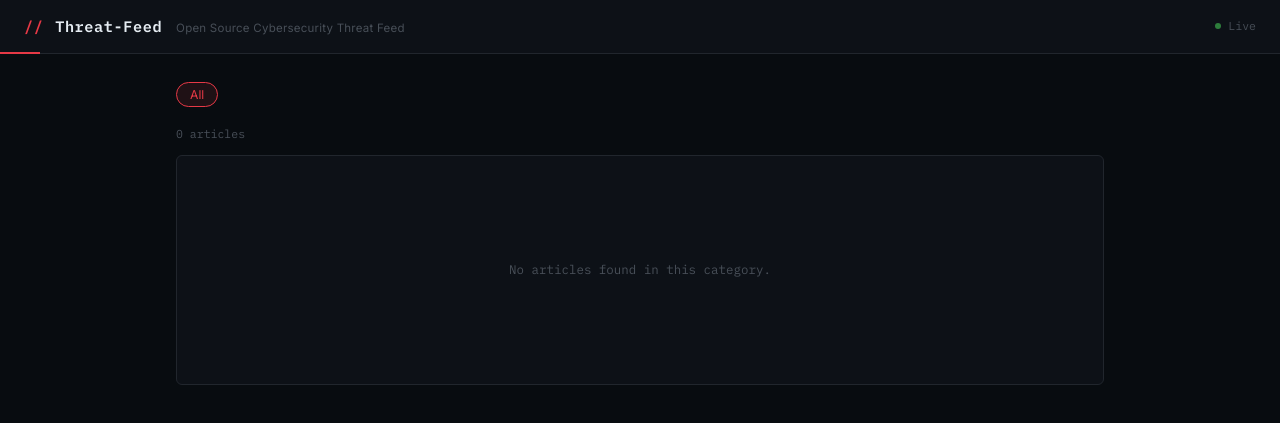
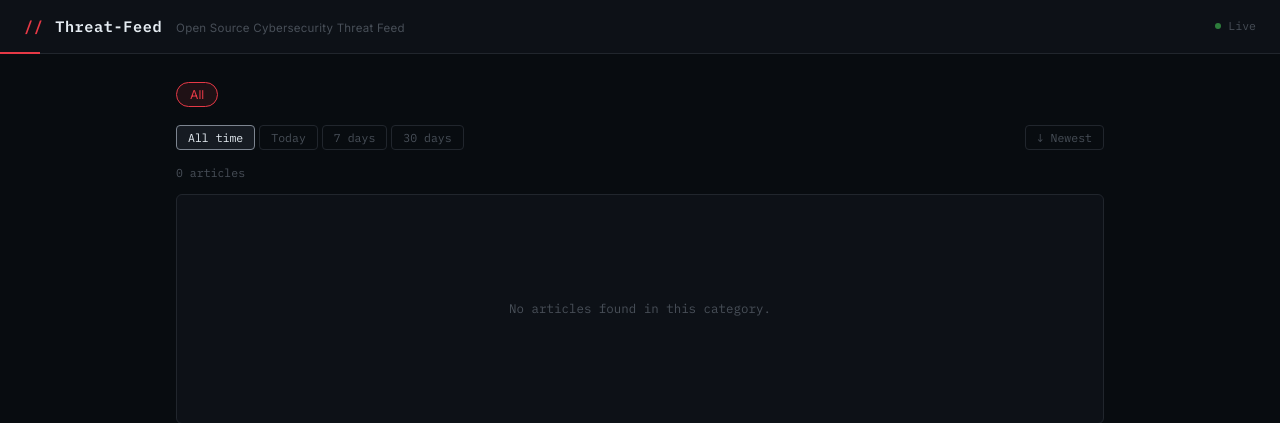
Before and after one commit to vcsk9vxw9y-debug/test-feed, a Flask app: page / in a window 1280 px wide. Shown: the top 423 px of the page. Run offline with Flask 3, Linux system fonts and the light colour scheme; data that the repository does not hold is empty.

Commit message:
v2: sort/date filter, article limit 500

```diff
--- a/app.py
+++ b/app.py
@@ -45,12 +45,12 @@ def get_articles():
     conn = get_db()
     if category and category != "All":
         rows = conn.execute(
-            "SELECT * FROM articles WHERE category = ? ORDER BY created_at DESC LIMIT 200",
+            "SELECT * FROM articles WHERE category = ? ORDER BY created_at DESC LIMIT 500",
             (category,)
         ).fetchall()
     else:
         rows = conn.execute(
-            "SELECT * FROM articles ORDER BY created_at DESC LIMIT 200"
+            "SELECT * FROM articles ORDER BY created_at DESC LIMIT 500"
         ).fetchall()
     conn.close()
     return jsonify([dict(row) for row in rows])
--- a/static/main.js
+++ b/static/main.js
@@ -5,8 +5,13 @@
 const articleList = document.getElementById("article-list");
 const filterContainer = document.querySelector(".filters");
 const articleCount = document.getElementById("article-count");
+const dateFilterContainer = document.querySelector(".date-filters");
+const sortToggle = document.getElementById("sort-toggle");
 
 let currentCategory = "All";
+let currentSort = "newest";
+let currentDateRange = "all";
+let allArticles = [];
 let articlesRequestController = null;
 let categoriesLoaded = false;
 let latestRequestId = 0;
@@ -55,6 +60,35 @@ function formatDate(dateStr, fallbackStr) {
         minute: "2-digit",
         hour12: true,
     });
+}
+
+// Sort articles by date
+function sortArticles(articles) {
+    return [...articles].sort((a, b) => {
+        const da = new Date(a.published_date || a.created_at || 0);
+        const db = new Date(b.published_date || b.created_at || 0);
+        return currentSort === "newest" ? db - da : da - db;
+    });
+}
+
+// Filter articles by date range
+function filterByDateRange(articles) {
+    if (currentDateRange === "all") return articles;
+    const cutoff = new Date();
+    if (currentDateRange === "today") cutoff.setHours(0, 0, 0, 0);
+    else if (currentDateRange === "7days") cutoff.setDate(cutoff.getDate() - 7);
+    else if (currentDateRange === "30days") cutoff.setDate(cutoff.getDate() - 30);
+    return articles.filter((a) => {
+        const d = new Date(a.published_date || a.created_at || 0);
+        return !Number.isNaN(d.getTime()) && d >= cutoff;
+    });
+}
+
+// Apply sort + date filter then render — no extra API call
+function applyAndRender() {
+    const filtered = filterByDateRange(allArticles);
+    const sorted = sortArticles(filtered);
+    renderArticles(sorted);
 }
 
 function safeHref(rawUrl) {
@@ -148,7 +182,8 @@ async function loadArticles(category = "All") {
             return;
         }
 
-        renderArticles(articles);
+        allArticles = articles;
+        applyAndRender();
     } catch (err) {
         if (err.name === "AbortError") {
             return;
@@ -209,6 +244,27 @@ if (filterContainer) {
     });
 }
 
+// Handle sort toggle
+if (sortToggle) {
+    sortToggle.addEventListener("click", () => {
+        currentSort = currentSort === "newest" ? "oldest" : "newest";
+        sortToggle.textContent = currentSort === "newest" ? "↓ Newest" : "↑ Oldest";
+        applyAndRender();
+    });
+}
+
+// Handle date range filter
+if (dateFilterContainer) {
+    dateFilterContainer.addEventListener("click", (e) => {
+        const btn = e.target.closest(".tool-btn");
+        if (!btn) return;
+        dateFilterContainer.querySelectorAll(".tool-btn").forEach((b) => b.classList.remove("active"));
+        btn.classList.add("active");
+        currentDateRange = btn.dataset.range || "all";
+        applyAndRender();
+    });
+}
+
 // Init
 (async () => {
     if (!articleList || !filterContainer || !articleCount) {
--- a/static/style.css
+++ b/static/style.css
@@ -178,6 +178,74 @@ main {
 }
 
 
+/* ---- Toolbar ---- */
+.toolbar {
+    display: flex;
+    align-items: center;
+    justify-content: space-between;
+    gap: 12px;
+    margin-bottom: 14px;
+}
+
+.date-filters {
+    display: flex;
+    gap: 4px;
+    flex-wrap: wrap;
+}
+
+.tool-btn {
+    padding: 4px 11px;
+    border: 1px solid var(--border);
+    border-radius: 4px;
+    background: transparent;
+    cursor: pointer;
+    font-size: 0.72rem;
+    font-family: 'IBM Plex Mono', monospace;
+    color: var(--text-muted);
+    transition: border-color var(--ease), color var(--ease), background var(--ease);
+    white-space: nowrap;
+}
+
+.tool-btn:hover {
+    border-color: var(--text-secondary);
+    color: var(--text-primary);
+}
+
+.tool-btn.active {
+    background: var(--surface-2);
+    border-color: var(--text-secondary);
+    color: var(--text-primary);
+}
+
+.tool-btn:focus-visible {
+    outline: 2px solid var(--accent);
+    outline-offset: 2px;
+}
+
+.sort-btn {
+    padding: 4px 11px;
+    border: 1px solid var(--border);
+    border-radius: 4px;
+    background: transparent;
+    cursor: pointer;
+    font-size: 0.72rem;
+    font-family: 'IBM Plex Mono', monospace;
+    color: var(--text-muted);
+    transition: border-color var(--ease), color var(--ease);
+    white-space: nowrap;
+    flex-shrink: 0;
+}
+
+.sort-btn:hover {
+    border-color: var(--text-secondary);
+    color: var(--text-primary);
+}
+
+.sort-btn:focus-visible {
+    outline: 2px solid var(--accent);
+    outline-offset: 2px;
+}
+
 /* ---- Stats ---- */
 .stats {
     font-size: 0.72rem;
--- a/templates/index.html
+++ b/templates/index.html
@@ -24,6 +24,16 @@
             <button class="filter-btn active" data-category="All">All</button>
         </section>
 
+        <div class="toolbar">
+            <div class="date-filters" aria-label="Filter by date range">
+                <button class="tool-btn active" data-range="all">All time</button>
+                <button class="tool-btn" data-range="today">Today</button>
+                <button class="tool-btn" data-range="7days">7 days</button>
+                <button class="tool-btn" data-range="30days">30 days</button>
+            </div>
+            <button class="sort-btn" id="sort-toggle" data-sort="newest" aria-label="Toggle sort order">↓ Newest</button>
+        </div>
+
         <section class="stats" aria-live="polite">
             <span id="article-count"></span>
         </section>
```
